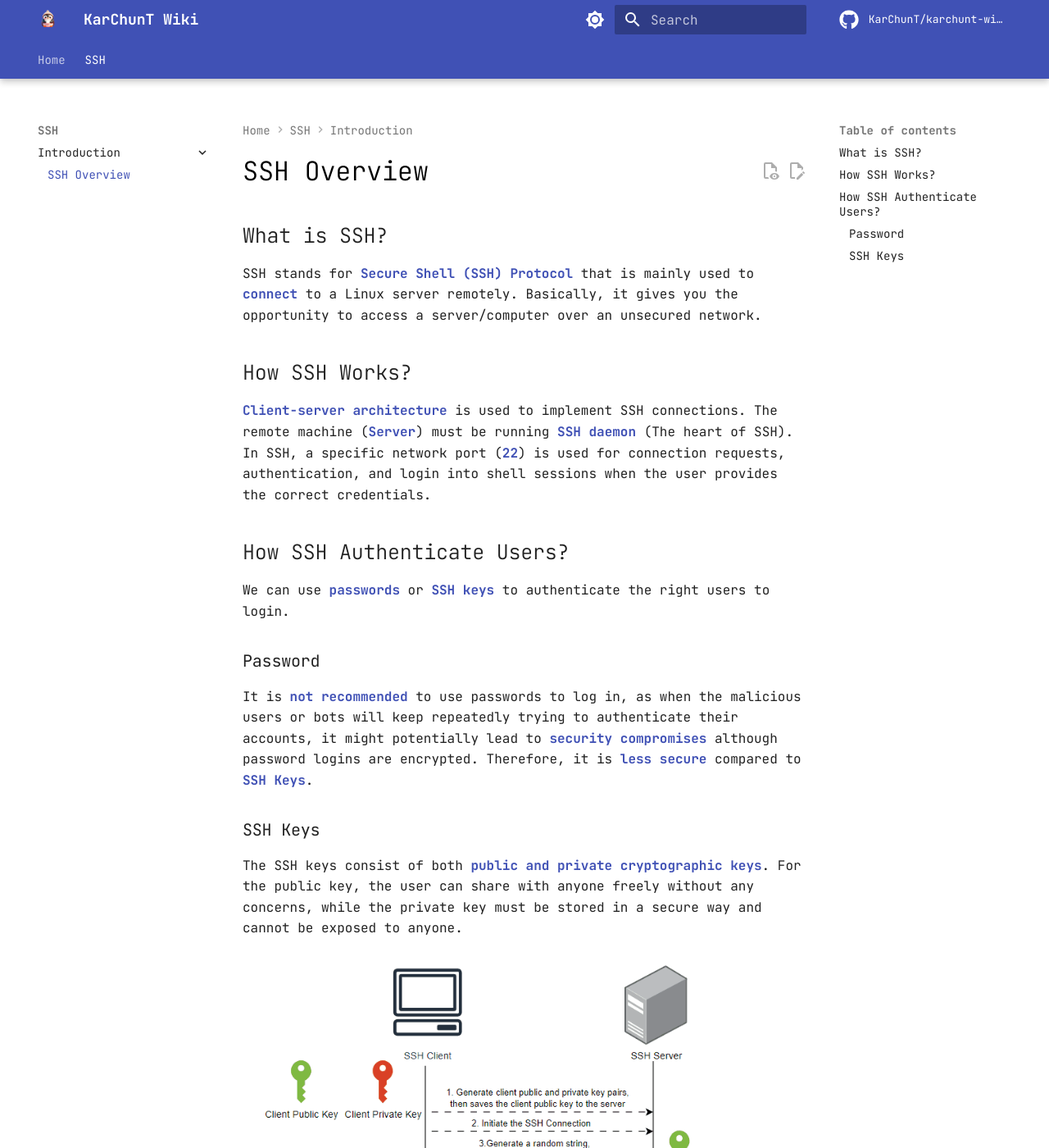
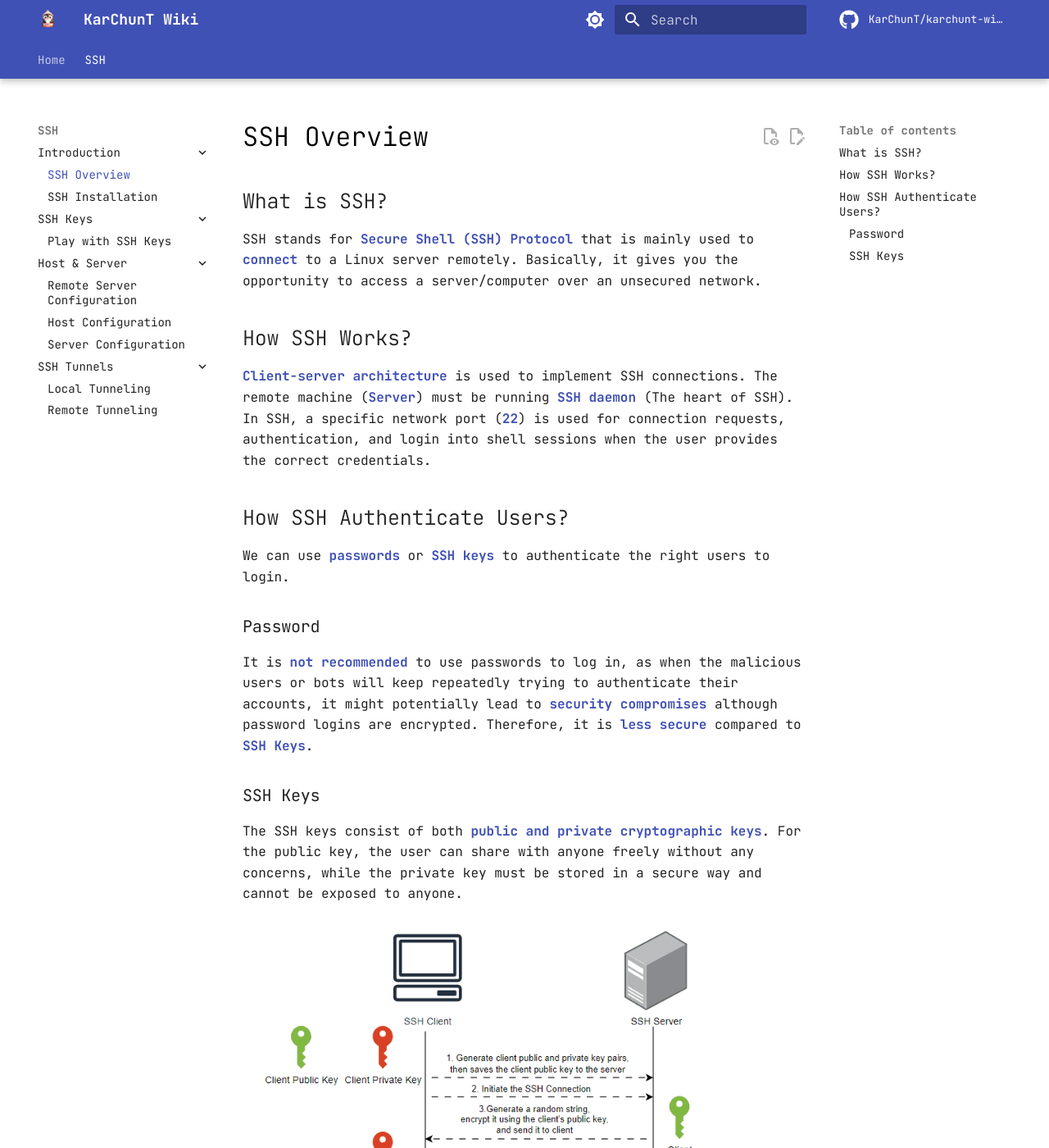
Before and after one commit to KarChunT/karchunt-wiki, an MkDocs documentation site: the page built from docs/ssh/ssh-overview.md, in a window 1280 px wide and 1400 px high. Shown: the whole window at 82% size. Built offline with MkDocs 1.6.1 and Material for MkDocs 9.7.7, drawn with Linux system fonts in a browser that asks for light colours; plug-ins that fetch from the network failed and are left out; comment, search, counter and statistics services are not loaded.

Commit message:
doc: add SSH documentation and tablesort functionality to enhance user experience

```diff
--- /dev/null
+++ b/docs/javascripts/tablesort.js
@@ -0,0 +1,6 @@
+document$.subscribe(function() {
+  var tables = document.querySelectorAll("article table:not([class])")
+  tables.forEach(function(table) {
+    new Tablesort(table)
+  })
+})
--- a/docs/ssh/ssh-overview.md
+++ b/docs/ssh/ssh-overview.md
@@ -20,7 +20,7 @@
 
 The SSH keys consist of both **public and private cryptographic keys**. For the public key, the user can share with anyone freely without any concerns, while the private key must be stored in a secure way and cannot be exposed to anyone.
 
-![SSH Process Diagram](../assets/ssh/ssh_process.gif)
+![SSH Process Diagram](../assets/ssh/ssh_process.gif){ loading=lazy }
 
 **Steps to authenticate;**
 
--- a/mkdocs.yml
+++ b/mkdocs.yml
@@ -17,15 +17,18 @@
   features:
     - content.action.edit
     - content.action.view
+    - content.code.copy
+    - content.code.select
+    - content.code.annotate
     - navigation.instant
-    - navigation.instant.prefetch
+    # - navigation.instant.prefetch
     - navigation.instant.progress
-    - navigation.instant.preview
+    # - navigation.instant.preview
     - navigation.tracking
     - navigation.tabs
     - navigation.tabs.sticky
     - navigation.expand
-    - navigation.path
+    # - navigation.path
     - navigation.indexes
     - navigation.top
     - navigation.footer
@@ -99,9 +102,10 @@
   Copyright &copy; 2025 KarChunT. All rights reserved. –
   <a href="#__consent">Change cookie settings</a>
 plugins:
-  - offline
+  # - offline
   - privacy
   - search
+  - glightbox
   # - git-authors
   - social:
       cards_layout_options:
@@ -116,8 +120,38 @@
       branch: main
 extra_css:
   - stylesheets/extra.css
+extra_javascript:
+  - https://unpkg.com/tablesort@5.3.0/dist/tablesort.min.js
+  - javascripts/tablesort.js
+markdown_extensions:
+  - admonition
+  - pymdownx.details
+  - pymdownx.superfences
+  - pymdownx.highlight:
+      anchor_linenums: true
+      line_spans: __span
+      pygments_lang_class: true
+  - pymdownx.inlinehilite
+  - pymdownx.snippets
+  - tables
+  - attr_list
+  - md_in_html
+  - pymdownx.blocks.caption
+  - toc:
+      permalink: true
+      permalink_title: Anchor link to this section for reference
 nav:
   - Home: index.md
   - SSH:
       - Introduction:
         - SSH Overview: ssh/ssh-overview.md
+        - SSH Installation: ssh/ssh-installation.md
+      - SSH Keys:
+        - Play with SSH Keys: ssh/play-with-ssh-keys.md
+      - Host & Server:
+        - Remote Server Configuration: ssh/remote-server-configuration.md
+        - Host Configuration: ssh/host-configuration.md
+        - Server Configuration: ssh/server-configuration.md
+      - SSH Tunnels:
+        - Local Tunneling: ssh/local-tunneling.md
+        - Remote Tunneling: ssh/remote-tunneling.md
```
Also changed, not shown: docs/ssh/host-configuration.md (added, +44 -0 lines), docs/ssh/local-tunneling.md (added, +66 -0 lines), docs/ssh/play-with-ssh-keys.md (added, +86 -0 lines), docs/ssh/remote-server-configuration.md (added, +34 -0 lines), docs/ssh/remote-tunneling.md (added, +50 -0 lines), docs/ssh/server-configuration.md (added, +88 -0 lines), docs/ssh/ssh-installation.md (added, +23 -0 lines).
